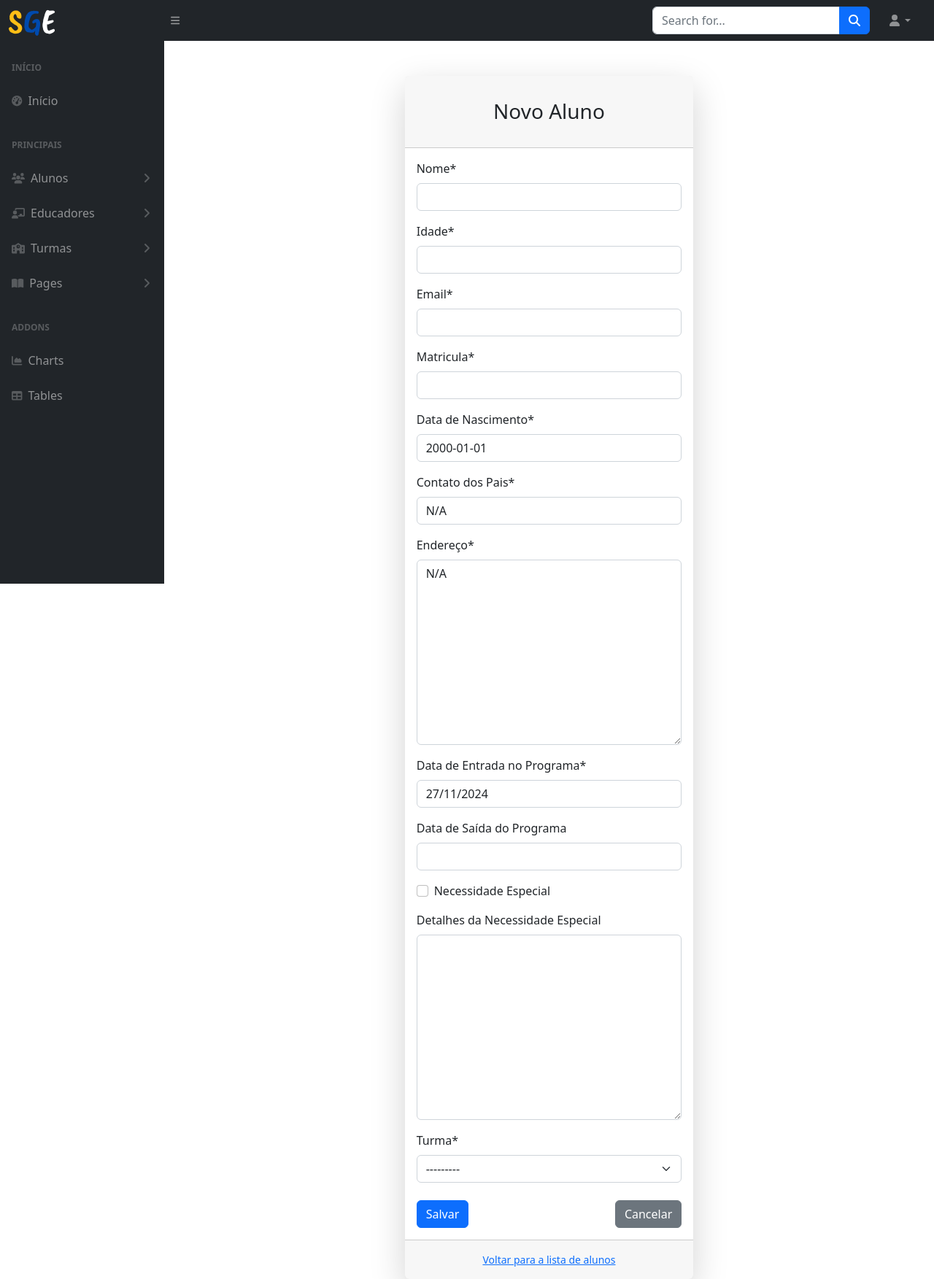
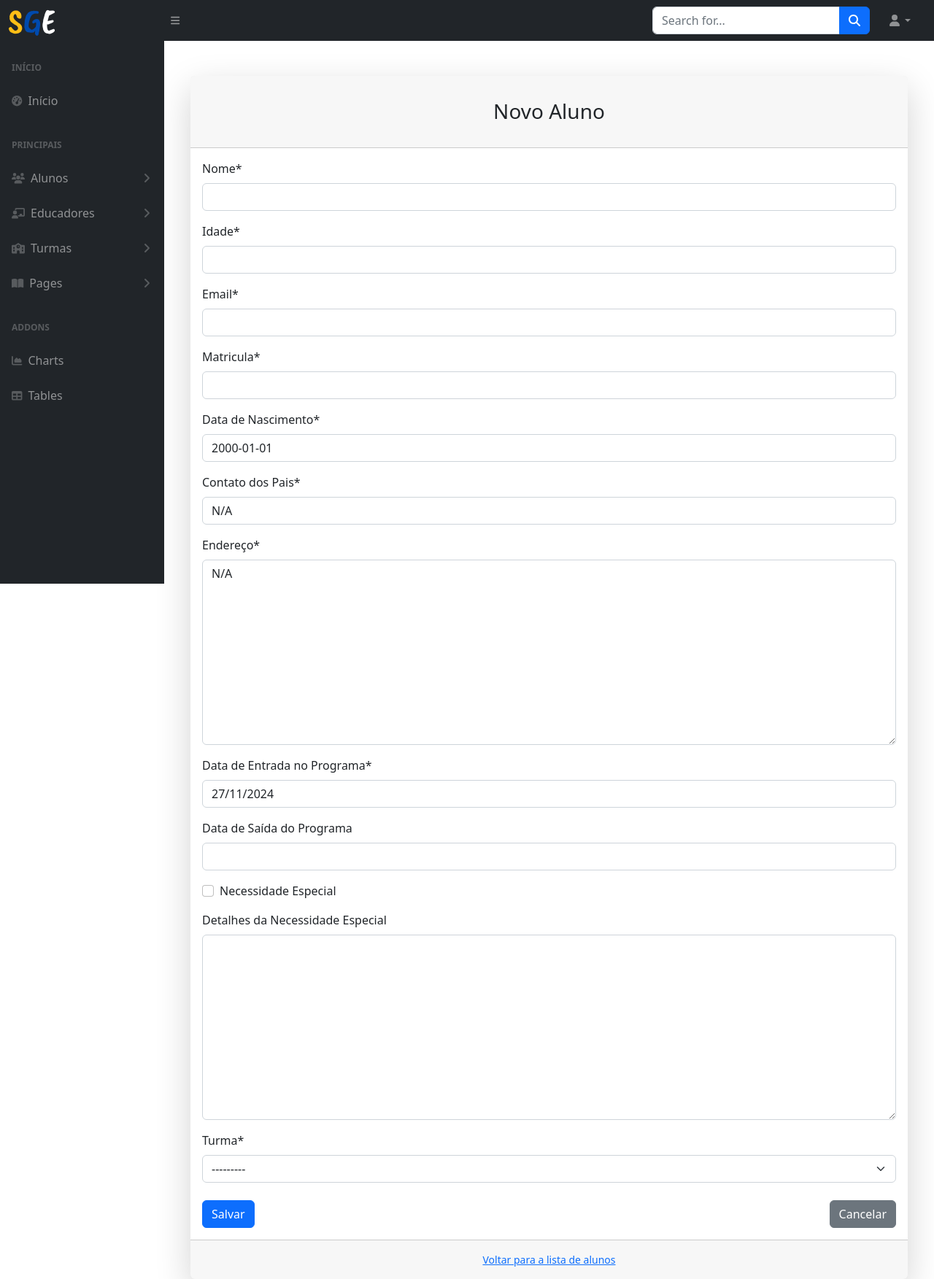
Before and after one commit to gukkray/SGE, a Django app: page /alunos/create/ in a window 1280 px wide. Shown: the whole page at 73% size. Run offline with Django 5.2, Linux system fonts and the light colour scheme; a user stored in the database is signed in; data comes from the database, SQL or seed files in the repository; both versions use the stored data as it was after the commit; some libraries are stand-ins or nearby versions.

Commit message:
mudanças nos card dos forms

```diff
--- a/cadastros/templates/aluno/aluno_form.html
+++ b/cadastros/templates/aluno/aluno_form.html
@@ -2,16 +2,13 @@
 {% load static %}
 {% load crispy_forms_tags %}
 
-
-
 {% block corpo %}
-
     <div id="layoutAuthentication">
         <div id="layoutAuthentication_content">
             <main>
                 <div class="container">
                     <div class="row justify-content-center">
-                        <div class="col-lg-5">
+                        <div class="col-12">
                             <div class="card shadow-lg border-0 rounded-lg mt-5">
                                 <div class="card-header">
                                     <h3 class="text-center font-weight-light my-4">
@@ -29,7 +26,9 @@
                                     </form>
                                 </div>
                                 <div class="card-footer text-center py-3">
-                                    <div class="small"><a href="{% url 'aluno_list' %}">Voltar para a lista de alunos</a></div>
+                                    <div class="small">
+                                        <a href="{% url 'aluno_list' %}">Voltar para a lista de alunos</a>
+                                    </div>
                                 </div>
                             </div>
                         </div>
@@ -38,7 +37,4 @@
             </main>
         </div>
     </div>
-
-
-
 {% endblock %}
```
Also changed, not shown: cadastros/templates/educador/educador_form.html (+1 -7 lines), cadastros/templates/turma/turma_form.html (+1 -7 lines), db.sqlite3.
